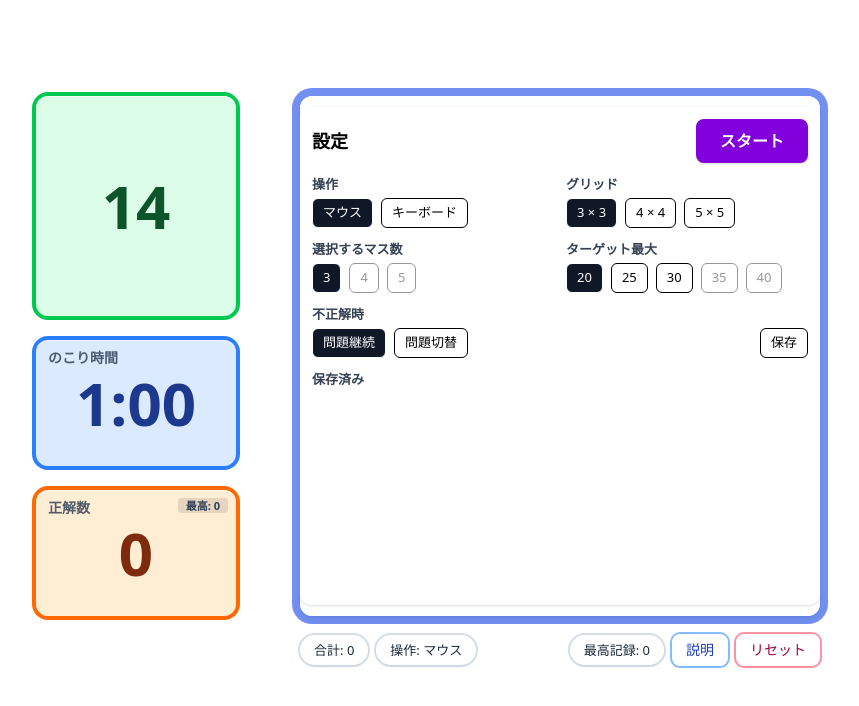
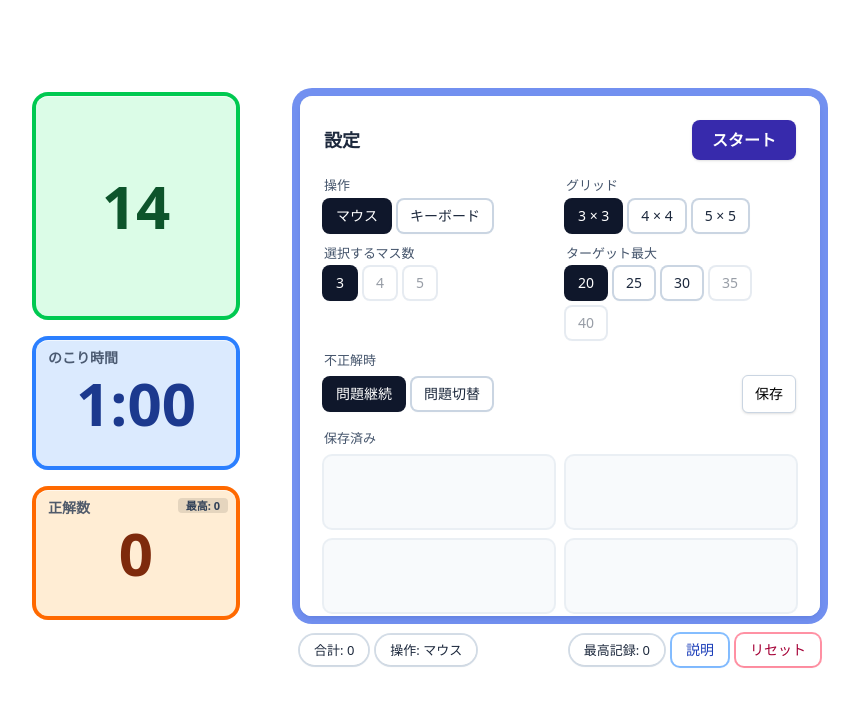
Before and after one commit to seiya-matsuoka/total-match-game, a React (Vite) app: page / in a window 1280 px wide. Shown: the top 706 px of the page, without its empty margins (212-1071 px from the left). Built offline with nearby package versions, Linux system fonts and the light colour scheme.

Commit message:
feat(ui): 説明画面のUIを調整

```diff
--- a/src/components/Settings.tsx
+++ b/src/components/Settings.tsx
@@ -14,6 +14,7 @@ import {
   deleteSavedConfig,
   type SavedConfig,
 } from '../game/config';
+import { btnPrimaryNavy } from '../ui/tokens';
 
 type Props = { config: GameConfig; onChange: (n: GameConfig) => void; onStart: () => void };
 
@@ -32,6 +33,13 @@ function sameConfig(a: GameConfig, b: GameConfig) {
     a.controlMode === b.controlMode
   );
 }
+
+// セグメントボタンの共通トーン
+const segBase =
+  'rounded-md px-3 py-1.5 text-sm shadow-sm ring-2 transition focus-visible:outline-none';
+const segOn = 'bg-slate-900 text-white ring-slate-900';
+const segOff = 'bg-white text-slate-800 ring-slate-300 hover:bg-slate-50';
+const segDisabled = 'opacity-45 cursor-not-allowed';
 
 export default function Settings({ config, onChange, onStart }: Props) {
   function update<K extends keyof GameConfig>(key: K, value: GameConfig[K]) {
@@ -55,7 +63,7 @@ export default function Settings({ config, onChange, onStart }: Props) {
 
   const [showSave, setShowSave] = useState(false);
   const [saveName, setSaveName] = useState(() => `設定${saved.length + 1}`);
-  const MAX_NAME = 16; // ★ ボタンに被らない程度
+  const MAX_NAME = 16;
 
   const isDuplicate = saved.some((s) => sameConfig(s.config, config));
   const isSaveDisabled = isDuplicate || saved.length >= 4;
@@ -83,31 +91,25 @@ export default function Settings({ config, onChange, onStart }: Props) {
   }
 
   return (
-    <div className="relative w-full max-w-[520px] rounded-xl bg-white p-3 text-[13px] shadow">
-      {/* 上部バー：スタートのみ（目立つ） */}
-      <div className="mb-3 flex items-center justify-between">
-        <h2 className="text-lg font-bold">設定</h2>
-        <button
-          className="rounded-lg bg-purple-700 px-6 py-2.5 text-base font-bold text-white shadow hover:opacity-90"
-          onClick={onStart}
-        >
+    <div className="relative w-full max-w-[520px] rounded-xl bg-white p-4 text-[13px] ring-2 ring-slate-300/80 shadow-sm sm:p-6">
+      {/* 上部バー */}
+      <div className="mb-4 flex items-center justify-between">
+        <h2 className="text-lg font-bold text-slate-800">設定</h2>
+        <button className={btnPrimaryNavy} onClick={onStart}>
           スタート
         </button>
       </div>
 
       {/* 2カラム配置 */}
-      <div className="mb-3 grid grid-cols-2 gap-3">
+      <div className="mb-4 grid grid-cols-2 gap-3">
         {/* 操作 */}
         <div>
-          <div className="mb-1 font-semibold text-gray-700">操作</div>
-          <div className="flex flex-wrap gap-2">
+          <div className="mb-1 text-[13px] font-medium text-slate-600">操作</div>
+          <div className="flex flex-wrap gap-2" role="group" aria-label="操作">
             {CONTROL_MODE_OPTIONS.map((m) => (
               <button
                 key={m}
-                className={[
-                  'rounded-md border px-2.5 py-1',
-                  m === config.controlMode ? 'bg-gray-900 text-white' : 'bg-white',
-                ].join(' ')}
+                className={`${segBase} ${m === config.controlMode ? segOn : segOff}`}
                 onClick={() => update('controlMode', m)}
               >
                 {m === 'mouse' ? 'マウス' : 'キーボード'}
@@ -118,15 +120,12 @@ export default function Settings({ config, onChange, onStart }: Props) {
 
         {/* グリッド */}
         <div>
-          <div className="mb-1 font-semibold text-gray-700">グリッド</div>
-          <div className="flex flex-wrap gap-2">
+          <div className="mb-1 text-[13px] font-medium text-slate-600">グリッド</div>
+          <div className="flex flex-wrap gap-2" role="group" aria-label="グリッド">
             {GRID_SIZE_OPTIONS.map((g) => (
               <button
                 key={g}
-                className={[
-                  'rounded-md border px-2.5 py-1',
-                  g === config.gridSize ? 'bg-gray-900 text-white' : 'bg-white',
-                ].join(' ')}
+                className={`${segBase} ${g === config.gridSize ? segOn : segOff}`}
                 onClick={() => update('gridSize', g)}
               >
                 {g} × {g}
@@ -135,21 +134,18 @@ export default function Settings({ config, onChange, onStart }: Props) {
           </div>
         </div>
 
-        {/* 選択するマス数（常に全候補を表示、許容外はdisabled） */}
+        {/* 選択するマス数 */}
         <div>
-          <div className="mb-1 font-semibold text-gray-700">選択するマス数</div>
-          <div className="flex flex-wrap gap-2">
+          <div className="mb-1 text-[13px] font-medium text-slate-600">選択するマス数</div>
+          <div className="flex flex-wrap gap-2" role="group" aria-label="選択するマス数">
             {ALL_PICKS_OPTIONS.map((k) => {
               const ok = pickAllowed.includes(k);
+              const on = k === config.picksCount;
               return (
                 <button
                   key={k}
                   disabled={!ok}
-                  className={[
-                    'rounded-md border px-2.5 py-1',
-                    k === config.picksCount ? 'bg-gray-900 text-white' : 'bg-white',
-                    !ok ? 'cursor-not-allowed opacity-40' : '',
-                  ].join(' ')}
+                  className={`${segBase} ${on ? segOn : segOff} ${ok ? '' : segDisabled}`}
                   onClick={() => ok && update('picksCount', k)}
                 >
                   {k}
@@ -159,21 +155,18 @@ export default function Settings({ config, onChange, onStart }: Props) {
           </div>
         </div>
 
-        {/* ターゲット最大（常に全候補表示、許容外はdisabled） */}
+        {/* ターゲット最大 */}
         <div>
-          <div className="mb-1 font-semibold text-gray-700">ターゲット最大</div>
-          <div className="flex flex-wrap gap-2">
+          <div className="mb-1 text-[13px] font-medium text-slate-600">ターゲット最大</div>
+          <div className="flex flex-wrap gap-2" role="group" aria-label="ターゲット最大">
             {ALL_TARGET_MAX_OPTIONS.map((t) => {
               const ok = targetAllowed.includes(t);
+              const on = t === config.targetMax;
               return (
                 <button
                   key={t}
                   disabled={!ok}
-                  className={[
-                    'rounded-md border px-2.5 py-1',
-                    t === config.targetMax ? 'bg-gray-900 text-white' : 'bg-white',
-                    !ok ? 'cursor-not-allowed opacity-40' : '',
-                  ].join(' ')}
+                  className={`${segBase} ${on ? segOn : segOff} ${ok ? '' : segDisabled}`}
                   onClick={() => ok && update('targetMax', t)}
                 >
                   {t}
@@ -183,19 +176,15 @@ export default function Settings({ config, onChange, onStart }: Props) {
           </div>
         </div>
 
-        {/* 不正解時 + 右端に保存ボタン（同一行・同じ高さ） */}
-        {/* 不正解時（行の右端に「保存」） */}
+        {/* 不正解時 + 保存 */}
         <div className="col-span-2">
-          <div className="mb-1 font-semibold text-gray-700">不正解時</div>
+          <div className="mb-1 text-[13px] font-medium text-slate-600">不正解時</div>
           <div className="flex items-center justify-between gap-2">
-            <div className="flex flex-wrap gap-2">
+            <div className="flex flex-wrap gap-2" role="group" aria-label="不正解時">
               {WRONG_MODE_OPTIONS.map((m) => (
                 <button
                   key={m}
-                  className={[
-                    'rounded-md border px-2.5 py-1',
-                    m === config.wrongMode ? 'bg-gray-900 text-white' : 'bg-white',
-                  ].join(' ')}
+                  className={`${segBase} ${m === config.wrongMode ? segOn : segOff}`}
                   onClick={() => update('wrongMode', m)}
                 >
                   {m === 'keep' ? '問題継続' : '問題切替'}
@@ -204,10 +193,7 @@ export default function Settings({ config, onChange, onStart }: Props) {
             </div>
 
             <button
-              className={[
-                'rounded-md border px-2.5 py-1',
-                isSaveDisabled ? 'cursor-not-allowed opacity-50' : '',
-              ].join(' ')}
+              className={`rounded-md border border-slate-300 bg-white px-3 py-2 text-sm font-medium shadow-sm hover:bg-slate-50 active:translate-y-[0.5px] focus-visible:outline-none focus-visible:ring-2 focus-visible:ring-slate-200 ${isSaveDisabled ? 'cursor-not-allowed opacity-50' : ''}`}
               disabled={isSaveDisabled}
               onClick={openSave}
               title={
@@ -220,18 +206,19 @@ export default function Settings({ config, onChange, onStart }: Props) {
         </div>
       </div>
 
-      {/* 保存済み（常に 2×2 レイアウトで固定） */}
+      {/* 保存済み（2×2固定） */}
       <div>
-        <div className="mb-1 font-semibold text-gray-700">保存済み</div>
-        <div className="grid grid-cols-2 grid-rows-2 gap-2">
+        <div className="mb-2 text-[13px] font-medium text-slate-600">保存済み</div>
+        <div className="grid grid-cols-2 grid-rows-2 gap-3">
           {saved.map((s) => (
             <div
               key={s.id}
               onClick={() => applyPreset(s.id)}
-              className="relative h-24 cursor-pointer rounded-lg border p-2 hover:bg-gray-50"
+              className="relative h-[72px] cursor-pointer rounded-lg bg-white p-2.5 ring-2 ring-slate-300/80 shadow-sm transition hover:bg-slate-50"
+              title="クリックで適用"
             >
               <button
-                className="absolute right-2 top-2 rounded border px-2 py-0.5 text-xs"
+                className="absolute right-2 top-2 rounded-md border border-rose-300 bg-rose-50 px-2 py-0.5 text-xs text-rose-700 shadow-sm hover:bg-rose-100 focus-visible:outline-none focus-visible:ring-2 focus-visible:ring-rose-200"
                 onClick={(e) => {
                   e.stopPropagation();
                   removePreset(s.id);
@@ -239,16 +226,19 @@ export default function Settings({ config, onChange, onStart }: Props) {
               >
                 削除
               </button>
-              <div className="truncate pr-10 text-[13px] font-semibold">{s.name}</div>
-              <div className="mt-1 line-clamp-2 text-[12.5px] leading-tight text-gray-700">
+              <div className="truncate pr-8 text-[13px] font-semibold text-slate-800">{s.name}</div>
+              <div className="mt-0.5 line-clamp-2 text-[12px] leading-[1.15] text-slate-600">
                 {summarize(s.config)}
               </div>
             </div>
           ))}
 
-          {/* プレースホルダーで 4 枚ぶん確保（透明） */}
+          {/* プレースホルダーも同じ高さ */}
           {Array.from({ length: Math.max(0, 4 - saved.length) }).map((_, i) => (
-            <div key={`ph-${i}`} className="h-24 rounded-lg border p-2 opacity-0" />
+            <div
+              key={`ph-${i}`}
+              className="h-[72px] rounded-lg bg-slate-50 p-2.5 ring-2 ring-slate-200/70"
+            />
           ))}
         </div>
       </div>
@@ -256,10 +246,10 @@ export default function Settings({ config, onChange, onStart }: Props) {
       {/* 保存名モーダル */}
       {showSave && (
         <div className="absolute inset-0 grid place-items-center rounded-xl bg-black/20">
-          <div className="w-[min(92vw,360px)] rounded-lg bg-white p-3 shadow-lg ring-1 ring-black/10">
-            <div className="mb-2 text-sm font-semibold">設定名を入力</div>
+          <div className="w-[min(92vw,360px)] rounded-lg bg-white p-4 shadow-lg ring-2 ring-slate-300/80">
+            <div className="mb-2 text-sm font-semibold text-slate-800">設定名を入力</div>
             <input
-              className="w-full rounded-md border px-2.5 py-1"
+              className="w-full rounded-md border border-slate-300 px-2.5 py-2 text-sm shadow-sm focus-visible:outline-none focus-visible:ring-2 focus-visible:ring-slate-200"
               value={saveName}
               maxLength={MAX_NAME}
               onChange={(e) => setSaveName(e.target.value)}
@@ -267,11 +257,14 @@ export default function Settings({ config, onChange, onStart }: Props) {
               autoFocus
             />
             <div className="mt-3 flex justify-end gap-2">
-              <button className="rounded-md border px-2.5 py-1" onClick={() => setShowSave(false)}>
+              <button
+                className="rounded-md border border-slate-300 bg-white px-3 py-2 text-sm font-medium shadow-sm hover:bg-slate-50 focus-visible:outline-none focus-visible:ring-2 focus-visible:ring-slate-200"
+                onClick={() => setShowSave(false)}
+              >
                 キャンセル
               </button>
               <button
-                className="rounded-md bg-blue-600 px-3 py-1.5 text-white disabled:cursor-not-allowed disabled:opacity-50"
+                className="rounded-lg bg-[#1436C2] px-4 py-2 text-sm font-bold text-white shadow-sm hover:brightness-110 focus-visible:outline-none focus-visible:ring-2 focus-visible:ring-blue-200 disabled:cursor-not-allowed disabled:opacity-50"
                 onClick={doSave}
                 disabled={isSaveDisabled}
               >
--- /dev/null
+++ b/src/ui/tokens.ts
@@ -0,0 +1,16 @@
+// src/ui/tokens.ts
+export const pillCls =
+  'rounded-full bg-white/95 px-3.5 py-1.5 text-[13px] font-medium text-slate-800 shadow-sm ring-2 ring-slate-300/80';
+
+export const btnBase =
+  'rounded-lg px-3.5 py-1.5 text-sm font-medium bg-white shadow-sm ring-2 transition hover:bg-slate-50 active:translate-y-[0.5px] focus-visible:outline-none';
+
+export const btnNeutral = `${btnBase} text-slate-800 ring-slate-300/80`;
+export const btnDanger = `${btnBase} text-rose-800  ring-rose-400/70`;
+export const btnInfo = `${btnBase} text-blue-800  ring-blue-400/70`;
+
+// もう一度 / スタート用（紺）
+export const btnPrimaryNavy =
+  'rounded-lg px-5 py-2 text-base font-semibold text-white shadow-sm ' +
+  'bg-indigo-800 hover:bg-indigo-900 active:translate-y-[0.5px] ' +
+  'focus-visible:outline-none focus-visible:ring-2 focus-visible:ring-indigo-300';
```
Also changed, not shown: src/App.tsx (+1 -13 lines).
